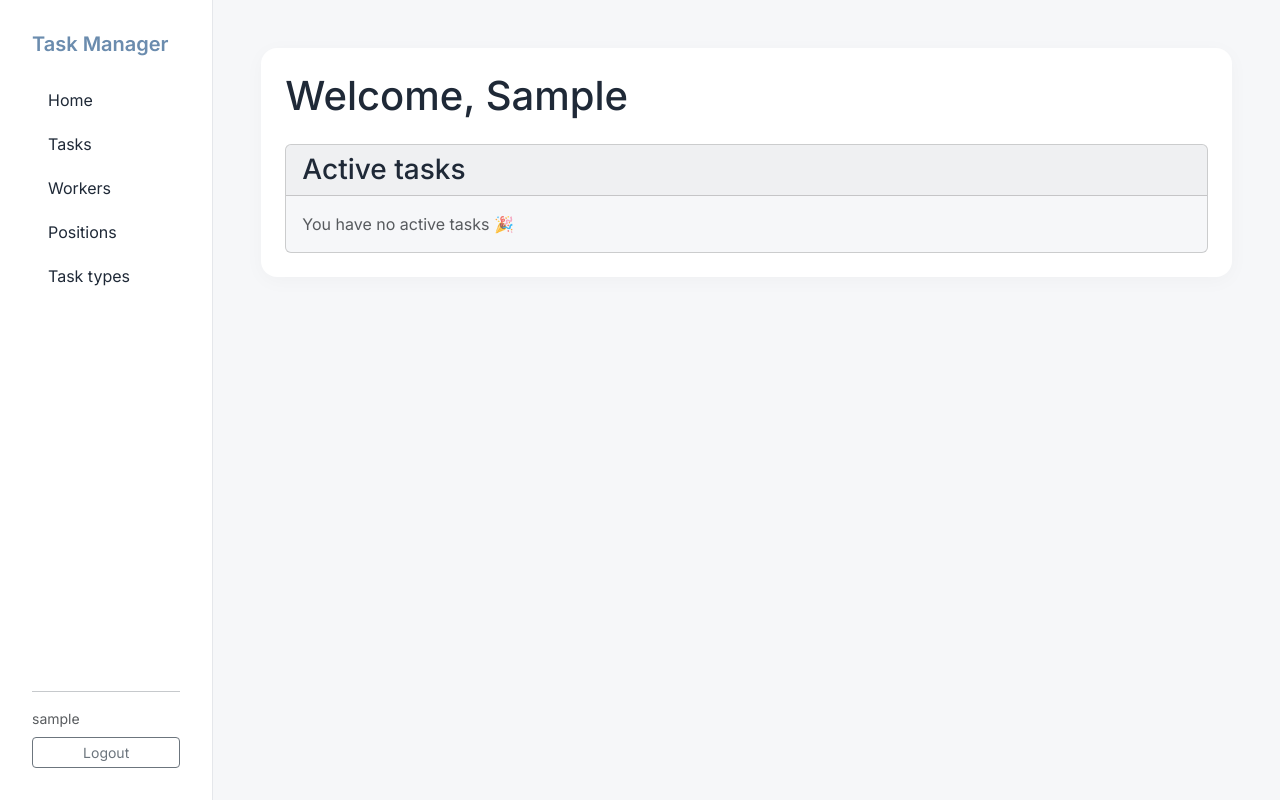
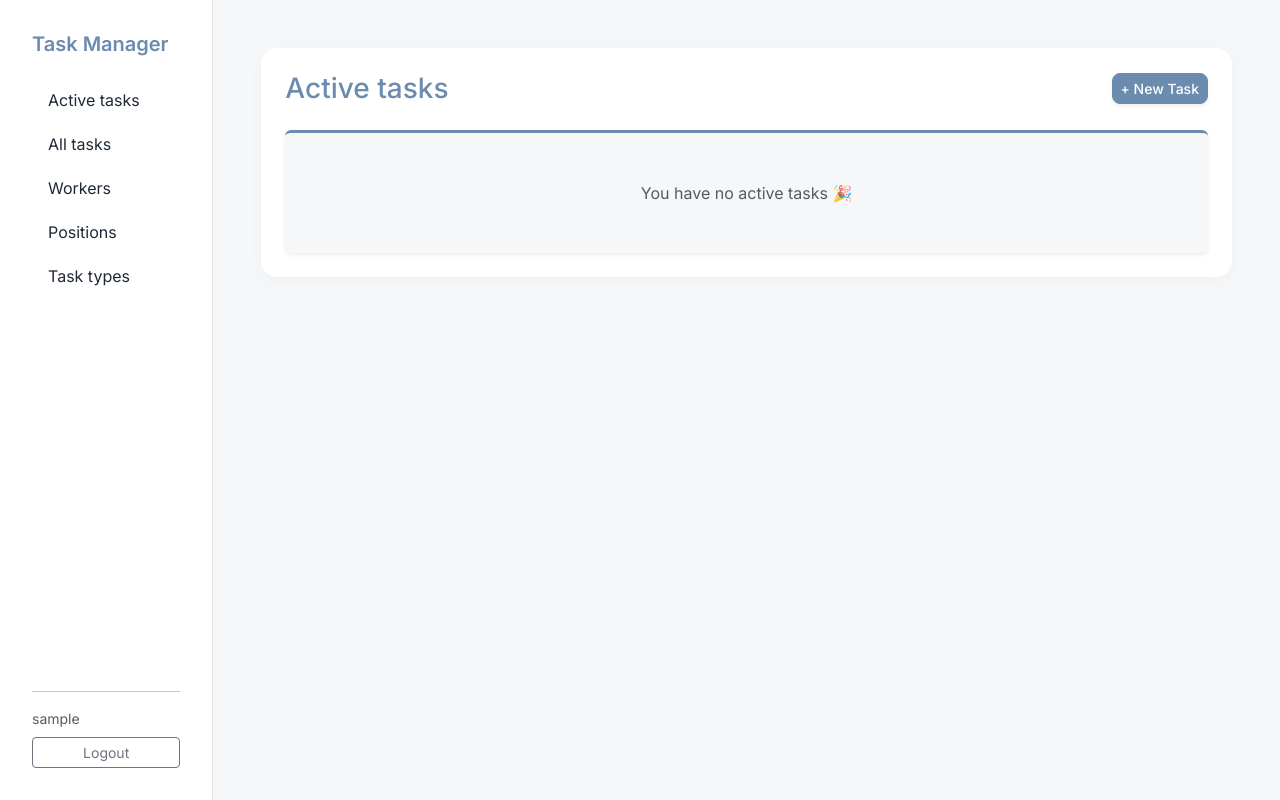
Before and after one commit to strauuch/task-manager, a Django app: page / in a window 1280 px wide. Run offline with Django 5.2, Linux system fonts and the light colour scheme; the visitor is signed in with stand-in values (Sample User, id 1); data that the repository does not hold is empty.

Commit message:
style: tweak sidebar.css and redesign index.html layout

```diff
--- a/templates/includes/sidebar.html
+++ b/templates/includes/sidebar.html
@@ -3,10 +3,10 @@
 
   <ul class="nav nav-pills flex-column gap-1 mb-auto">
     <li class="nav-item">
-      <a href="{% url 'index' %}" class="nav-link">Home</a>
+      <a href="{% url 'index' %}" class="nav-link">Active tasks</a>
     </li>
     <li class="nav-item">
-      <a href="{% url 'tasks-list' %}" class="nav-link">Tasks</a>
+      <a href="{% url 'tasks-list' %}" class="nav-link">All tasks</a>
     </li>
     <li class="nav-item">
       <a href="{% url 'workers-list' %}" class="nav-link">Workers</a>
--- a/templates/tasks/index.html
+++ b/templates/tasks/index.html
@@ -1,51 +1,51 @@
 {% extends "base.html" %}
 
 {% block content %}
-<h1 class="mb-4">
-  Welcome, {{ user.first_name|default:user.username }}
-</h1>
+<div class="d-flex justify-content-between align-items-center mb-4">
+  <h1 class="h3 mb-0 text-primary">
+    Active tasks
+  </h1>
+  <a href="{% url 'task-create' %}" class="btn btn-primary btn-sm shadow-sm">+ New Task</a>
+</div>
 
-<div class="card">
-  <div class="card-header">
-    <h3 class="mb-0">Active tasks</h3>
-  </div>
 
-  <div class="card-body">
-    {% if active_tasks %}
+<div class="card border-0 border-top border-3 border-primary shadow-sm">
+
+  <div class="card-body p-0"> {% if active_tasks %}
       <div class="table-responsive">
-        <table class="table table-hover align-middle">
-          <thead class="table-light text-dark">
-            <tr>
-              <th>Name</th>
-              <th>Assignees</th>
-              <th>Created</th>
-              <th>Time left</th>
+        <table class="table table-hover align-middle mb-0">
+          <thead class="bg-light">
+            <tr class="small text-uppercase text-muted">
+              <th class="ps-4 border-0 ">Name</th>
+              <th class="border-0">Assignees</th>
+              <th class="border-0">Created</th>
+              <th class="pe-4 border-0 text-end">Time left</th>
             </tr>
           </thead>
           <tbody>
             {% for task in active_tasks %}
-              <tr>
-                <td>
-                  <a href="{{ task.get_absolute_url }}" class="fw-bold">
+              <tr class="position-relative">
+                <td class="ps-4 py-3">
+                  <a href="{{ task.get_absolute_url }}" class="link-dark fw-medium text-decoration-none stretched-link">
                     {{ task.name }}
                   </a>
                 </td>
                 <td>
                   {% for user in task.assignee.all %}
-                    <span class="badge bg-secondary me-1">{{ user.username }}</span>
+                    <span class="badge rounded-pill bg-body-secondary text-dark border me-1 position-relative" style="z-index: 2;">
+                        {{ user.username }}
+                    </span>
                   {% empty %}
-                    —
+                    <span class="text-muted">—</span>
                   {% endfor %}
                 </td>
-                <td>
-                  {{ task.created_at|date:"d.m.Y H:i" }}
+                <td class="text-muted small">
+                  {{ task.created_at|date:"d M, H:i" }}
                 </td>
-                <td>
-                  {% if task.time_left %}
-                    {{ task.time_left }}
-                  {% else %}
-                    <span class="text-danger">expired</span>
-                  {% endif %}
+                <td class="pe-4 text-end">
+                  <span class="badge {% if task.time_left %}bg-primary-subtle text-primary-emphasis{% else %}bg-danger-subtle text-danger{% endif %} border position-relative" style="z-index: 2;">
+                    {{ task.time_left|default:"expired" }}
+                  </span>
                 </td>
               </tr>
             {% endfor %}
@@ -53,9 +53,9 @@
         </table>
       </div>
     {% else %}
-      <p class="mb-0 text-muted">
-        You have no active tasks 🎉
-      </p>
+      <div class="p-5 text-center">
+        <p class="mb-0 text-muted">You have no active tasks 🎉</p>
+      </div>
     {% endif %}
   </div>
 </div>
```
